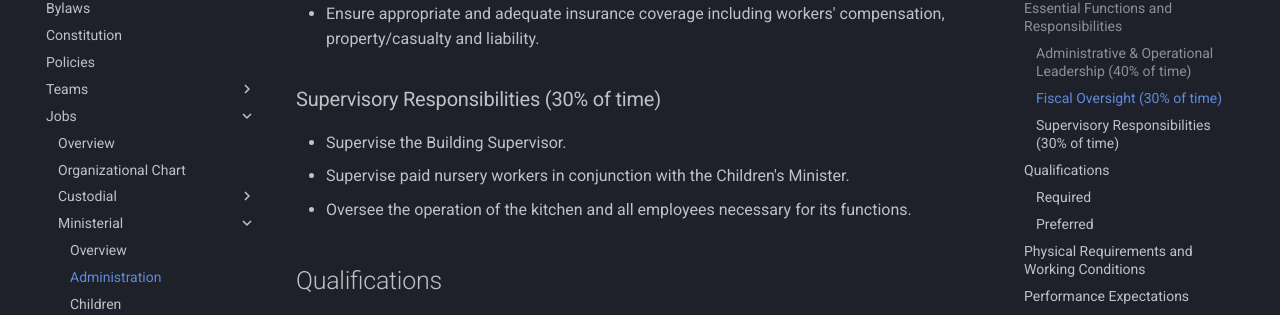
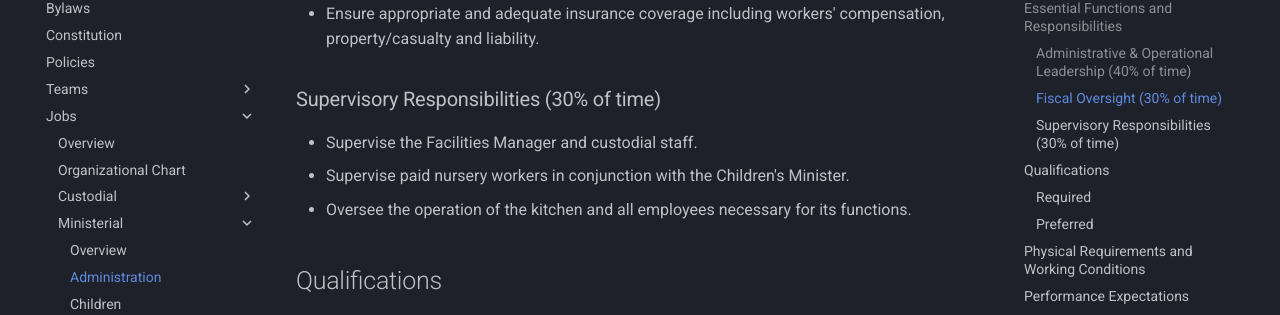
Before and after one commit to fbccana/church-docs, an MkDocs documentation site: the page built from docs/jobs/ministerial/job-minister-admin.md, in a window 1280 px wide and 900 px high, scrolled down 1270 px. Shown: the part 127-442 px from the top of the window. Built offline with MkDocs 1.6.1 and Material for MkDocs 9.7.7, drawn with Linux system fonts in a browser that asks for light colours.

Commit message:
edit to job minister admin responsibilities

```diff
--- a/docs/jobs/ministerial/job-minister-admin.md
+++ b/docs/jobs/ministerial/job-minister-admin.md
@@ -36,7 +36,7 @@ The Minister of Administration develops and implements an overall Administration
 
 ### Supervisory Responsibilities (30% of time)
 
--   Supervise the Building Supervisor.
+-   Supervise the Facilities Manager and custodial staff.
 -   Supervise paid nursery workers in conjunction with the Children's Minister.
 -   Oversee the operation of the kitchen and all employees necessary for its functions.
 
```
